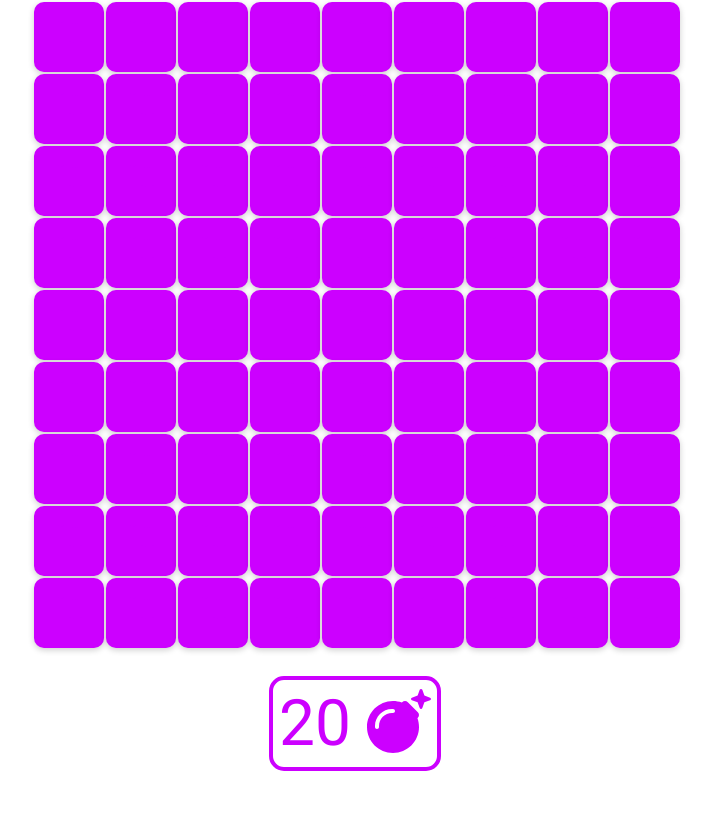
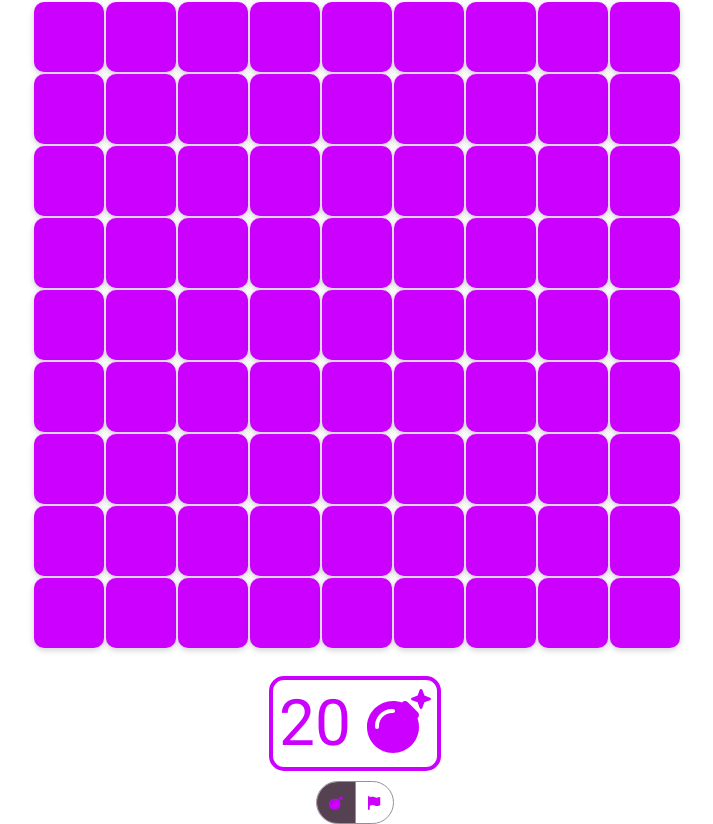
Before and after one commit to Frozzie89/frozzie-minesweeper, an Angular app: page / in a window 1280 px wide. Shown: the part 144-968 px from the top of the page, without its empty margins (285-998 px from the left). Before the commit the page ends 925 px from the top, so only its background shows below. Built offline with nearby package versions, Linux system fonts and the light colour scheme.

Commit message:
new mode component

```diff
--- a/src/app/app.component.html
+++ b/src/app/app.component.html
@@ -5,5 +5,6 @@
     </div>
     <div class="bomb-counter-wrapper">
         <app-bomb-counter></app-bomb-counter>
+        <app-mode></app-mode>
     </div>
 </div>
--- a/src/app/app.component.scss
+++ b/src/app/app.component.scss
@@ -11,6 +11,11 @@
 }
 
 .bomb-counter-wrapper {
+    height: 50%;
+    display: flex;
+    flex-direction: column;
+    align-items: center;
+    justify-content: space-between;
     position: absolute;
     right: 10%;
     top: 50%;
--- a/src/app/app.component.ts
+++ b/src/app/app.component.ts
@@ -3,11 +3,12 @@ import { RouterOutlet } from '@angular/router';
 import { TileMatrixComponent } from './components/tile-matrix/tile-matrix.component';
 import { BombCounterComponent } from "./components/bomb-counter/bomb-counter.component";
 import { TitleComponent } from "./components/title/title.component";
+import { ModeComponent } from "./components/mode/mode.component";
 
 @Component({
     selector: 'app-root',
     standalone: true,
-    imports: [RouterOutlet, TileMatrixComponent, BombCounterComponent, TitleComponent],
+    imports: [RouterOutlet, TileMatrixComponent, BombCounterComponent, TitleComponent, ModeComponent],
     templateUrl: './app.component.html',
     styleUrl: './app.component.scss'
 })
--- /dev/null
+++ b/src/app/components/mode/mode.component.html
@@ -0,0 +1,8 @@
+<mat-button-toggle-group class="mode" name="mode" [hideSingleSelectionIndicator]="true">
+    <mat-button-toggle value="bomb" [checked]="true">
+        <fa-icon [icon]="faBomb"></fa-icon>
+    </mat-button-toggle>
+    <mat-button-toggle value="flag">
+        <fa-icon [icon]="faFlag"></fa-icon>
+    </mat-button-toggle>
+</mat-button-toggle-group>
--- /dev/null
+++ b/src/app/components/mode/mode.component.scss
@@ -0,0 +1,3 @@
+fa-icon {
+    color: rgb(204, 0, 255);
+}
--- /dev/null
+++ b/src/app/components/mode/mode.component.ts
@@ -0,0 +1,20 @@
+import { ChangeDetectionStrategy, Component } from '@angular/core';
+import { MatButtonToggleModule } from '@angular/material/button-toggle';
+import { faBomb, faFlag } from '@fortawesome/free-solid-svg-icons';
+import { FontAwesomeModule } from '@fortawesome/angular-fontawesome';
+
+
+@Component({
+    selector: 'app-mode',
+    standalone: true,
+    imports: [MatButtonToggleModule, FontAwesomeModule],
+    templateUrl: './mode.component.html',
+    styleUrl: './mode.component.scss',
+    changeDetection: ChangeDetectionStrategy.OnPush,
+})
+export class ModeComponent {
+
+    faBomb = faBomb
+    faFlag = faFlag
+
+}
```
Also changed, not shown: 1 other file (tests, documents, lock files or other folders).
